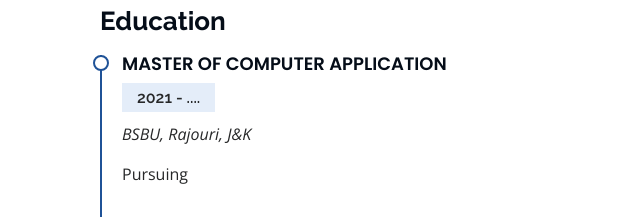
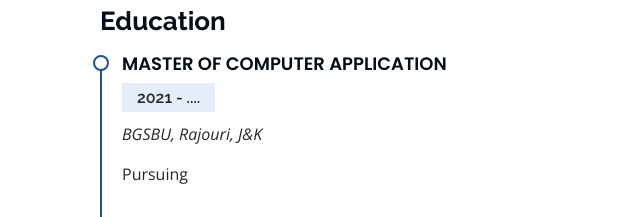
Before and after one commit to Asad0786/Asad.github.io, a plain HTML site: page index.html in a window 1280 px wide. Shown: the part 2300-2517 px from the top of the page, 212-852 px from the left. Drawn offline with nearby package versions, Linux system fonts and the light colour scheme.

Commit message:
Fix typo

```diff
--- a/index.html
+++ b/index.html
@@ -310,7 +310,7 @@
               <div class="resume-item">
                 <h4>Master of Computer Application</h4>
                 <h5>2021 - ....</h5>
-                <p><em>BSBU, Rajouri, J&K</em></p>
+                <p><em>BGSBU, Rajouri, J&K</em></p>
                 <p>Pursuing</p>
               </div>
 
```
